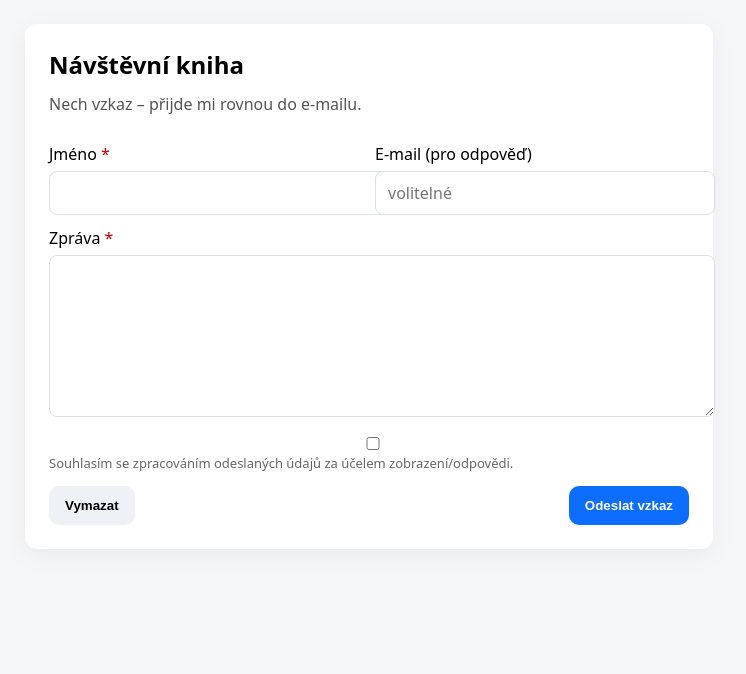
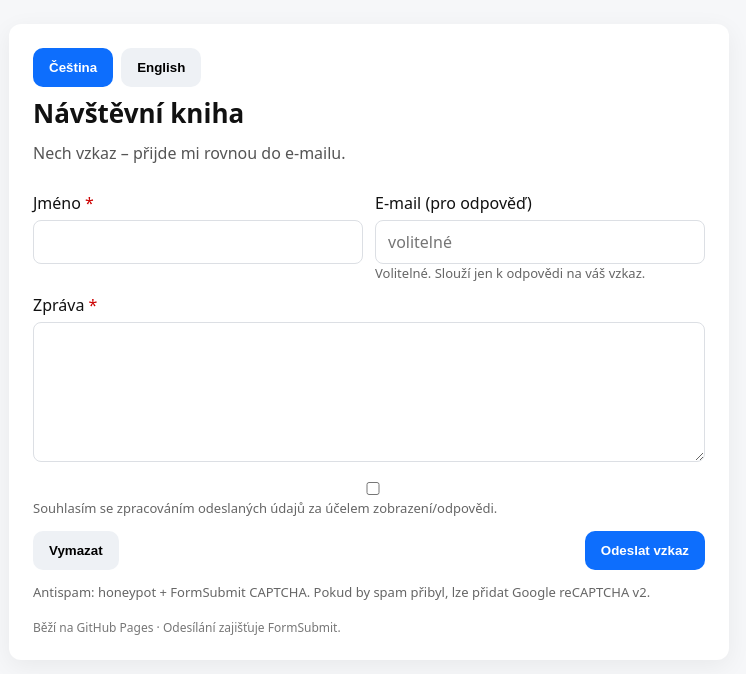
Before and after one commit to Trax077/web, a plain HTML site: page index.html in a window 1280 px wide. Shown: the whole page, without its empty margins (271-1017 px from the left). Drawn offline with Linux system fonts and the light colour scheme.

Commit message:
Update index.html

```diff
--- a/index.html
+++ b/index.html
@@ -3,76 +3,153 @@
 <head>
   <meta charset="UTF-8" />
   <meta name="viewport" content="width=device-width,initial-scale=1" />
-  <title>Guestbook → E-mail</title>
+  <meta name="description" content="Návštěvní kniha / Guestbook – vzkazy posílané rovnou na e-mail.">
+  <title>Návštěvní kniha · Guestbook → E-mail</title>
   <style>
-    body{font-family:system-ui,Arial,sans-serif;background:#f6f7f9;margin:0;padding:24px;}
-    .wrap{max-width:640px;margin:0 auto;background:#fff;border-radius:12px;box-shadow:0 6px 24px rgba(0,0,0,.06);padding:24px;}
-    h1{margin:0 0 12px;font-size:24px}
-    p.hint{color:#555;margin-top:0}
+    :root{--bg:#f6f7f9;--fg:#111;--muted:#555;--card:#fff;--border:#dcdfe4;--accent:#0d6efd;}
+    *{box-sizing:border-box}
+    body{font-family:system-ui,Segoe UI,Roboto,Arial,sans-serif;background:var(--bg);color:var(--fg);margin:0;padding:24px;}
+    .wrap{max-width:720px;margin:0 auto;background:var(--card);border-radius:12px;box-shadow:0 6px 24px rgba(0,0,0,.06);padding:24px;}
+    h1{margin:0 0 12px;font-size:26px;line-height:1.25}
+    p.hint{color:var(--muted);margin-top:0}
     label{display:block;margin:12px 0 6px}
-    input,textarea{width:100%;padding:10px 12px;border:1px solid #dcdfe4;border-radius:8px;font:inherit}
+    input,textarea{width:100%;padding:10px 12px;border:1px solid var(--border);border-radius:8px;font:inherit}
     textarea{min-height:140px;resize:vertical}
-    .row{display:flex;gap:12px}
-    .row > div{flex:1}
-    .actions{display:flex;align-items:center;justify-content:space-between;margin-top:14px}
+    .row{display:flex;gap:12px;flex-wrap:wrap}
+    .row > div{flex:1 1 240px}
+    .actions{display:flex;align-items:center;justify-content:space-between;margin-top:14px;gap:12px;flex-wrap:wrap}
     button{border:0;border-radius:10px;padding:12px 16px;cursor:pointer;font-weight:600}
-    button[type=submit]{background:#0d6efd;color:#fff}
+    button[type=submit]{background:var(--accent);color:#fff}
     button[type=reset]{background:#eef1f5}
     .small{font-size:13px;color:#666}
-    /* honeypot: schované pole pro roboty */
     .hp{position:absolute;left:-9999px;opacity:0;height:0;width:0;overflow:hidden}
     .required{color:#cc0000}
+    .lang-switch{display:flex;gap:8px;margin-bottom:10px}
+    .lang-switch button{background:#eef1f5}
+    .lang-switch button.active{background:var(--accent);color:#fff}
+    .footer{margin-top:18px;color:#777;font-size:12px}
+    a{color:var(--accent);text-decoration:none}
+    a:hover{text-decoration:underline}
   </style>
 </head>
 <body>
-  <div class="wrap">
-    <h1>Návštěvní kniha</h1>
-    <p class="hint">Nech vzkaz – přijde mi rovnou do e-mailu.</p>
+  <div class="wrap" role="main">
+    <div class="lang-switch" aria-label="Language switch">
+      <button type="button" id="btn-cs" class="active" aria-pressed="true">Čeština</button>
+      <button type="button" id="btn-en" aria-pressed="false">English</button>
+    </div>
 
-    <!--
-      FormSubmit: https://formsubmit.co/
-      1) Nahraď akci svojí e-mail adresou.
-      2) První odeslání si vyžádá potvrzení (dojde ti ověřovací mail).
-    -->
-    <form action="https://formsubmit.co/trax@seznam.cz" method="POST">
-      <!-- FormSubmit nastavení -->
+    <h1 data-i18n="title">Návštěvní kniha</h1>
+    <p class="hint" data-i18n="subtitle">Nech vzkaz – přijde mi rovnou do e-mailu.</p>
+
+    <!-- FormSubmit: https://formsubmit.co/ -->
+    <form action="https://formsubmit.co/trax@seznam.cz" method="POST" aria-label="Guestbook form">
+      <!-- FormSubmit options -->
       <input type="hidden" name="_subject" value="Nový vzkaz z guestbooku" />
       <input type="hidden" name="_template" value="table" />
-      <!-- zapne jednoduchou CAPTCHA FormSubmitu -->
       <input type="hidden" name="_captcha" value="true" />
-      <!-- po odeslání přesměruj (volitelné) -->
-      <!-- <input type="hidden" name="_next" value="https://trax077.github.io/web/" /> -->
+      <input type="hidden" name="_next" value="thanks.html" />
 
-      <!-- honeypot proti robotům: pokud není prázdné, zprávu ignoruj -->
-      <div class="hp">
-        <label>Nechte prázdné: <input type="text" name="_honey" /></label>
+      <!-- Honeypot (must stay empty) -->
+      <div class="hp" aria-hidden="true">
+        <label>Leave empty: <input type="text" name="_honey" tabindex="-1" autocomplete="off" /></label>
       </div>
 
       <div class="row">
         <div>
-          <label for="name">Jméno <span class="required">*</span></label>
-          <input id="name" name="name" type="text" required />
+          <label for="name"><span data-i18n="label_name">Jméno</span> <span class="required">*</span></label>
+          <input id="name" name="name" type="text" required minlength="2" maxlength="80"
+                 autocomplete="name" aria-required="true" />
         </div>
         <div>
-          <label for="email">E-mail (pro odpověď)</label>
-          <input id="email" name="email" type="email" placeholder="volitelné" />
+          <label for="email"><span data-i18n="label_email">E-mail (pro odpověď)</span></label>
+          <input id="email" name="email" type="email" inputmode="email" autocomplete="email"
+                 placeholder="" aria-describedby="emailHelp" />
+          <div id="emailHelp" class="small" data-i18n="email_hint">Volitelné. Slouží jen k odpovědi na váš vzkaz.</div>
         </div>
       </div>
 
-      <label for="message">Zpráva <span class="required">*</span></label>
-      <textarea id="message" name="message" required></textarea>
+      <label for="message"><span data-i18n="label_message">Zpráva</span> <span class="required">*</span></label>
+      <textarea id="message" name="message" required minlength="5" maxlength="5000"
+                aria-required="true"></textarea>
 
       <label class="small">
-        <input type="checkbox" required />
-        Souhlasím se zpracováním odeslaných údajů za účelem zobrazení/odpovědi.
+        <input type="checkbox" required aria-required="true" />
+        <span data-i18n="gdpr">Souhlasím se zpracováním odeslaných údajů za účelem zobrazení/odpovědi.</span>
       </label>
 
       <div class="actions">
-        <button type="reset">Vymazat</button>
-        <button type="submit">Odeslat vzkaz</button>
+        <button type="reset" data-i18n="btn_reset">Vymazat</button>
+        <button type="submit" data-i18n="btn_submit">Odeslat vzkaz</button>
       </div>
 
-      </form>
+      <p class="small" data-i18n="antispam">
+        Antispam: honeypot + FormSubmit CAPTCHA. Pokud by spam přibyl, lze přidat Google reCAPTCHA v2.
+      </p>
+    </form>
+
+    <div class="footer">
+      <span data-i18n="footer">Běží na GitHub Pages · Odesílání zajišťuje FormSubmit.</span>
+    </div>
   </div>
+
+  <script>
+    // Jednoduché i18n
+    const dict = {
+      cs: {
+        title: "Návštěvní kniha",
+        subtitle: "Nech vzkaz – přijde mi rovnou do e-mailu.",
+        label_name: "Jméno",
+        label_email: "E-mail (pro odpověď)",
+        email_hint: "Volitelné. Slouží jen k odpovědi na váš vzkaz.",
+        label_message: "Zpráva",
+        gdpr: "Souhlasím se zpracováním odeslaných údajů za účelem zobrazení/odpovědi.",
+        btn_reset: "Vymazat",
+        btn_submit: "Odeslat vzkaz",
+        antispam: "Antispam: honeypot + FormSubmit CAPTCHA. Pokud by spam přibyl, lze přidat Google reCAPTCHA v2.",
+        footer: "Běží na GitHub Pages · Odesílání zajišťuje FormSubmit."
+      },
+      en: {
+        title: "Guestbook",
+        subtitle: "Leave a message — it will arrive straight to my email.",
+        label_name: "Name",
+        label_email: "Email (for reply)",
+        email_hint: "Optional. Used only to reply to your message.",
+        label_message: "Message",
+        gdpr: "I consent to processing my submitted data for displaying/replying purposes.",
+        btn_reset: "Clear",
+        btn_submit: "Send message",
+        antispam: "Antispam: honeypot + FormSubmit CAPTCHA. If spam increases, add Google reCAPTCHA v2.",
+        footer: "Powered by GitHub Pages · Submission handled by FormSubmit."
+      }
+    };
+
+    const els = document.querySelectorAll("[data-i18n]");
+    const btnCs = document.getElementById("btn-cs");
+    const btnEn = document.getElementById("btn-en");
+
+    function setLang(lang){
+      document.documentElement.lang = lang;
+      els.forEach(el => {
+        const key = el.getAttribute("data-i18n");
+        el.textContent = dict[lang][key] || el.textContent;
+      });
+      btnCs.classList.toggle("active", lang === "cs");
+      btnEn.classList.toggle("active", lang === "en");
+      btnCs.setAttribute("aria-pressed", lang === "cs");
+      btnEn.setAttribute("aria-pressed", lang === "en");
+      // Přepnout placeholder dle jazyka
+      const email = document.getElementById("email");
+      if(email){
+        email.placeholder = lang === "cs" ? "volitelné" : "optional";
+      }
+    }
+
+    btnCs.addEventListener("click", () => setLang("cs"));
+    btnEn.addEventListener("click", () => setLang("en"));
+
+    // Start v češtině
+    setLang("cs");
+  </script>
 </body>
 </html>
```
